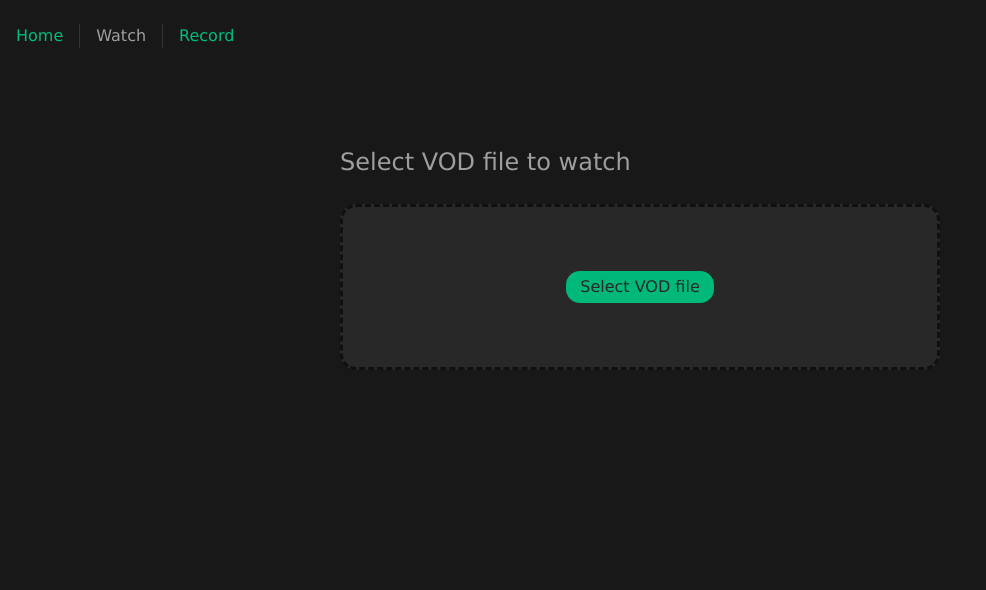
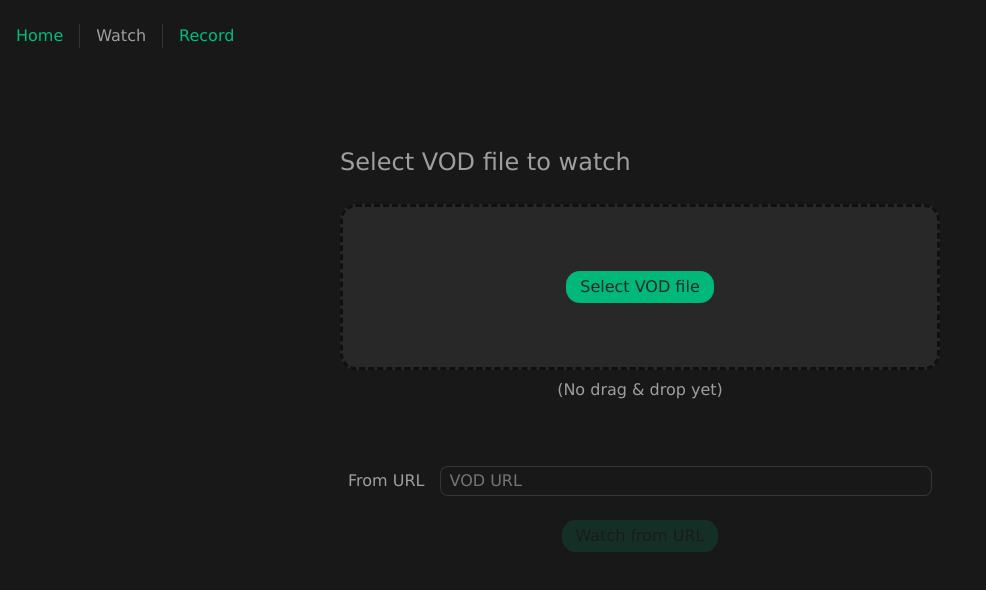
Before and after one commit to aajh/vod-video-player, a Vue app: page /watch in a window 1280 px wide. Shown: the top 590 px of the page, without its empty margins (0-986 px from the left). Built offline with nearby package versions, Linux system fonts and the light colour scheme.

Commit message:
VOD URL loading UI

```diff
--- a/src/assets/main.css
+++ b/src/assets/main.css
@@ -109,6 +109,11 @@ a,
     &:active {
         background-color: var(--color-button-active);
     }
+
+    &:disabled {
+        cursor: initial;
+        opacity: 0.15;
+    }
 }
 
 input[type="text"] {
--- a/src/views/HomeView.vue
+++ b/src/views/HomeView.vue
@@ -10,10 +10,11 @@
             </p>
             <p>
                 To start watching, select the VOD sync file from your local
-                files and unpause the VOD from the left player.
+                files or from a link URL and unpause the VOD from the left player
+                to start watching.
             </p>
             <p>
-                Unfortunately there are some Youtube interfaces that can't be disabled, so
+                Unfortunately, there are some Youtube interfaces that can't be disabled, so
                 for example, the recommendation interface needs to be closed once per playback.
             </p>
 
@@ -28,11 +29,11 @@
                 After you have uploaded the VOD to Youtube, open the VOD sync file and put
                 its ID after <code>vodVideoId</code> and adjust the <code>timeOffset</code>
                 (milliseconds) to sync the VOD start to the sync recording start.
-
             </p>
             <p>
                 An example VOD file looks like this (<RouterLink to="/watch?load=%2Fexample_vod.txt">demo link</RouterLink>):
-                <pre>
+            </p>
+            <pre>
 vodFileVersion 1
 vodVideoId M7lc1UVf-VE
 timeOffset 100
@@ -40,14 +41,13 @@ timeOffset 100
 200 loadVideo xvFZjo5PgG0
 3500 seek 500
 8641 pause 5641</pre>
-            </p>
             <p>
                 Along with pausing and unpausing, video changes and seeks are also recorder.
                 To make seeks shorter than one second, the video should be paused, after which
                 the video can be moved even frame by frame. (Playback speed adjustment is not yet supported.)
             </p>
             <p>
-                The feature set is very bare-bones, and there are probably many bugs and incoveniences.
+                The feature set is very bare-bones, and there are probably many bugs and inconveniences.
             </p>
         </main>
     </div>
@@ -74,7 +74,7 @@ p {
 }
 
 pre {
-    margin-top: 0.5rem;
+    margin: 0.5rem 0 1.25rem;
     background: var(--color-background-soft);
     border-radius: 0.5rem;
     padding: 1rem;
--- a/src/views/WatchView.vue
+++ b/src/views/WatchView.vue
@@ -1,5 +1,5 @@
 <script setup lang="ts">
-import { ref, useTemplateRef, watch } from 'vue';
+import { computed, ref, useTemplateRef, watch } from 'vue';
 import { useRoute } from 'vue-router';
 
 import { parseVodFile, type VodFile } from '@/vodFile';
@@ -7,23 +7,25 @@ import { parseVodFile, type VodFile } from '@/vodFile';
 import VodPlayer from '@/components/VodPlayer.vue';
 
 const TEST_VOD_FILE_URL = '/test_vod.txt';
-const vodFile = ref(null as VodFile | null);
-const vodFileInput = useTemplateRef<HTMLInputElement>('vodFileInput');
 
 const route = useRoute();
+
+const vodFileUrl = ref('');
+const vodFileUrlLink = computed(() => {
+    if (!vodFileUrl.value) {
+        return '';
+    }
+
+    const encodedUrl = encodeURIComponent(vodFileUrl.value);
+    return `${window.location.origin}${route.path}?load=${encodedUrl}`;
+});
+
 watch(() => route.query, (query, oldQuery) => {
     const { load } = query;
     if (load && load !== oldQuery?.load) {
         loadVodFromUrl(load as string);
     }
 }, { immediate: true });
-
-function setVodFile(newVodFile: VodFile) {
-    vodFile.value = {
-        ...newVodFile,
-        vodVideoId: (route.query.vodVideoId as string | undefined) ?? newVodFile.vodVideoId,
-    };
-}
 
 async function loadVodFromUrl(url: string) {
     try {
@@ -46,6 +48,16 @@ async function loadVodFromUrl(url: string) {
         // TODO: Show error in the UI
         console.error(error);
     }
+}
+
+const vodFile = ref(null as VodFile | null);
+const vodFileInput = useTemplateRef<HTMLInputElement>('vodFileInput');
+
+function setVodFile(newVodFile: VodFile) {
+    vodFile.value = {
+        ...newVodFile,
+        vodVideoId: (route.query.vodVideoId as string | undefined) ?? newVodFile.vodVideoId,
+    };
 }
 
 async function loadVodFromFile() {
@@ -88,6 +100,17 @@ async function loadVodFromFile() {
             />
             <button class="button" ype="button" @click="vodFileInput?.click?.()">Select VOD file</button>
         </div>
+        <p>(No drag & drop yet)</p>
+
+        <form class="url-form" @submit.prevent="loadVodFromUrl(vodFileUrl)">
+            <div class="vod-url-row">
+                <label for="vodFileUrl">From URL</label>
+                <input v-model="vodFileUrl" type="text" id="vodFileUrl" placeholder="VOD URL" />
+            </div>
+            <button class="button url-form-submit-button" type="submit" :disabled="!vodFileUrl">Watch from URL</button>
+            <div class="vod-url-link">{{ vodFileUrlLink }}</div>
+        </form>
+
         <button v-if="false" @click="loadVodFromUrl(TEST_VOD_FILE_URL)" type="button">Load test VOD</button>
     </div>
     <VodPlayer v-if="vodFile" :vod-file />
@@ -97,6 +120,11 @@ async function loadVodFromFile() {
 .vod-selector {
     max-width: 600px;
     margin: calc(var(--top-nav-height) + 5rem) auto 0;
+
+    p {
+        margin-top: 0.5rem;
+        text-align: center;
+    }
 }
 
 .vod-file-input-container {
@@ -111,4 +139,29 @@ async function loadVodFromFile() {
     border: .1875rem dashed rgb(16, 16, 16);
     background-color: var(--color-background-mute);
 }
+
+.url-form {
+    display: flex;
+    margin-top: 3.5rem;
+    flex-direction: column;
+    grid-template-columns: auto auto;
+    gap: 1.5rem;
+    padding: 0.5rem;
+    align-items: center;
+
+    .vod-url-row {
+        display: grid;
+        grid-template-columns: auto 1fr;
+        width: 100%;
+        align-items: center;
+
+        input {
+            margin-left: 1rem;
+        }
+    }
+
+    .vod-url-link {
+        margin-top: 0.5rem;
+    }
+}
 </style>
```
Also changed, not shown: 1 other file (tests, documents, lock files or other folders).
